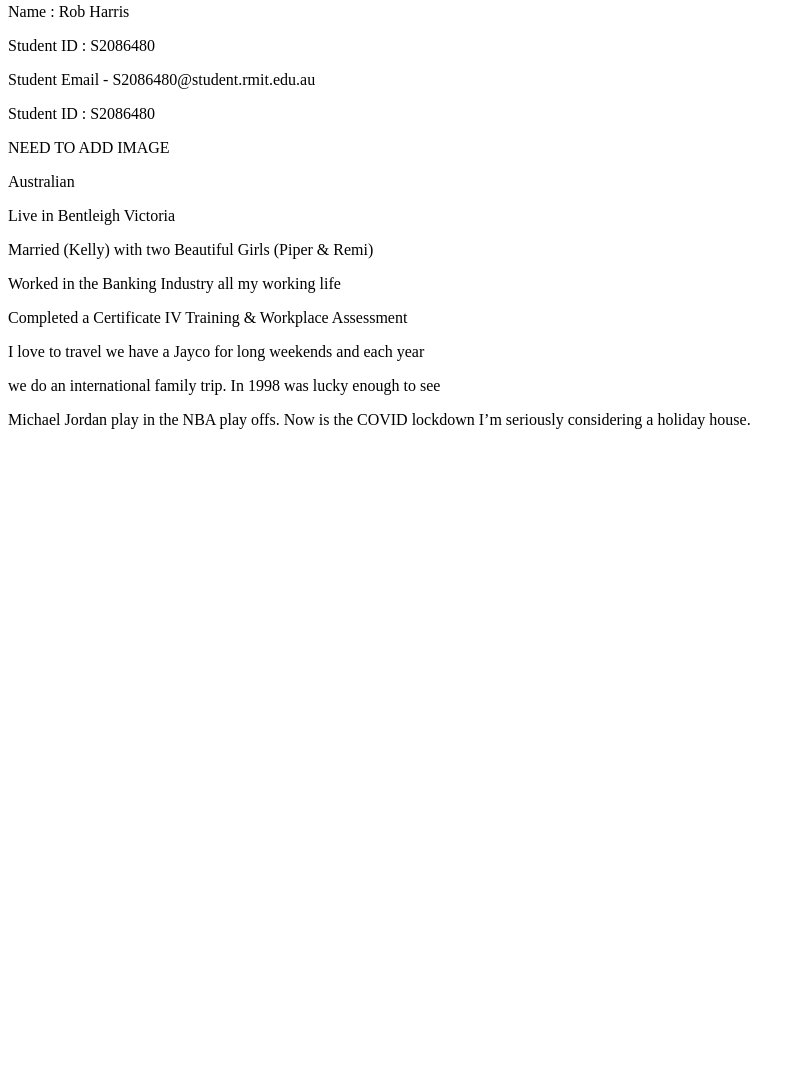
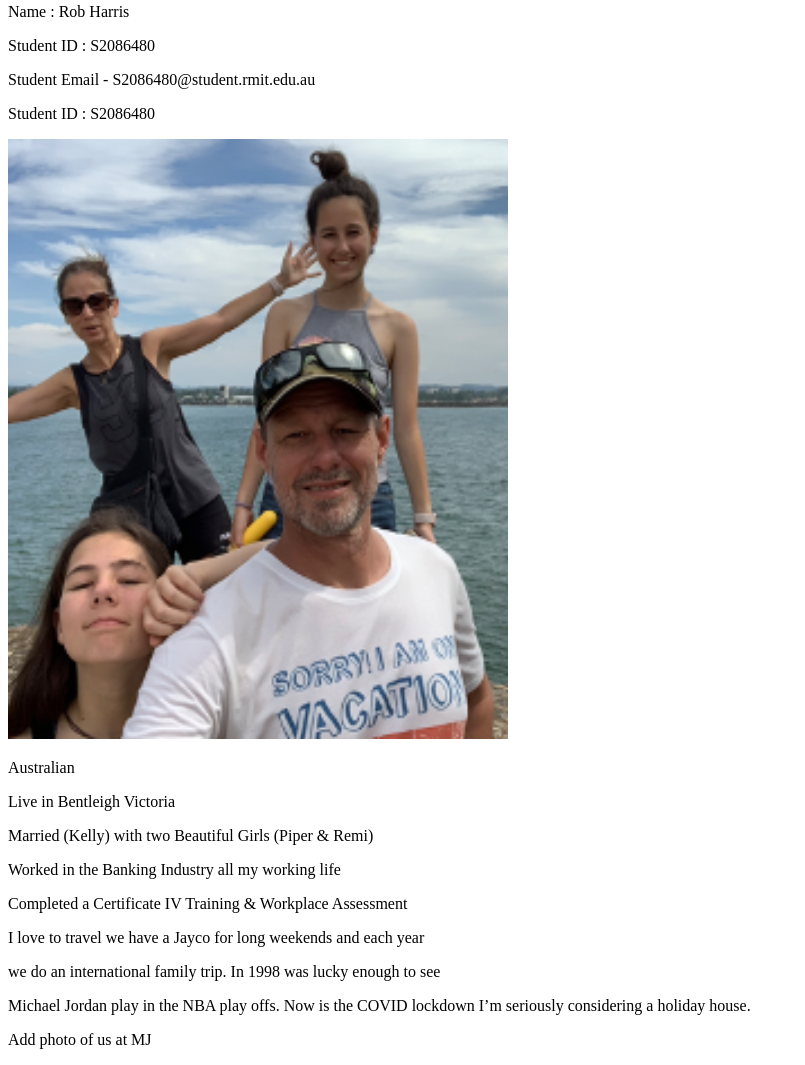
Before and after one commit to Harrir10-star/ITT-Assignment-1, a plain HTML site: page Index.html in a window 1280 px wide. Shown: the part 77-1142 px from the top of the page, without its empty margins (0-805 px from the left). Before the commit the page ends 800 px from the top, so only its background shows below. Drawn offline with Linux system fonts and the light colour scheme.

Commit message:
Add image

```diff
--- a/Index.html
+++ b/Index.html
@@ -7,7 +7,7 @@
 <p>Student ID : S2086480</p>
 <p>Student Email - S2086480@student.rmit.edu.au<p>
 <p>Student ID : S2086480</p>
-<p> NEED TO ADD IMAGE<p>
+<img src="family.png" alt="sri lanka" width="500" height="600">
 <p>Australian<p>
 <p>Live in Bentleigh Victoria<p>
 <p>Married (Kelly) with two Beautiful Girls (Piper & Remi)<p>
@@ -16,7 +16,7 @@
 <p>I love to travel we have a Jayco for long weekends and each year<p>
 <p>we do an international family trip. In 1998 was lucky enough to see<p>
 <p>Michael Jordan play in the NBA play offs. Now is the COVID lockdown I’m seriously considering a holiday house.<p>
-
+<p> Add photo of us at MJ<p>
 
 
 
```
Also changed, not shown: Family.png (added).
